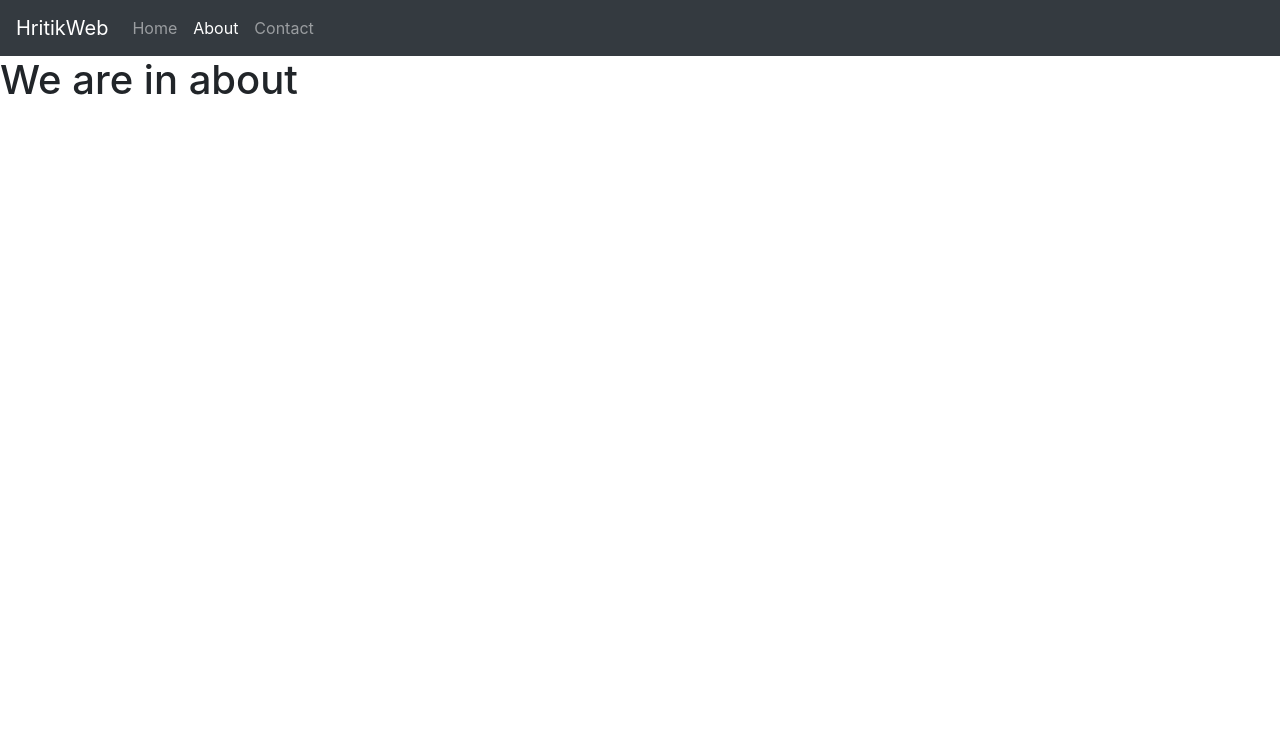
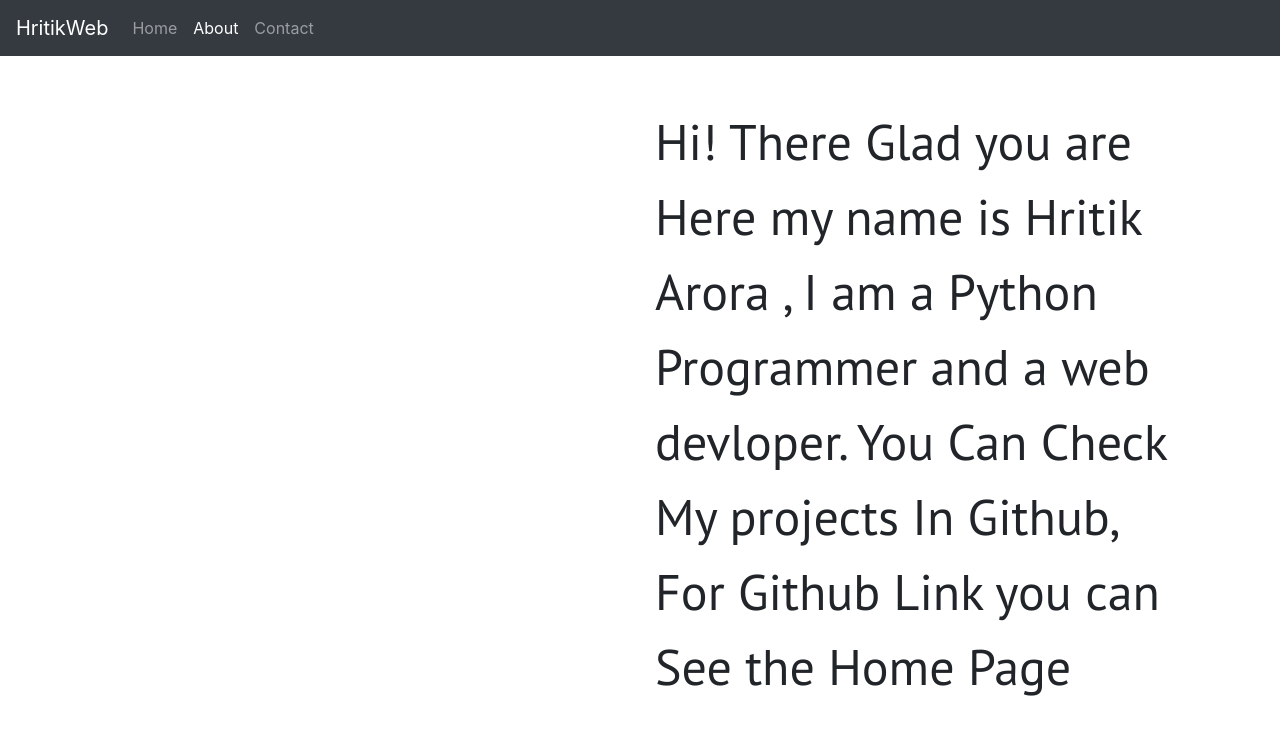
Before and after one commit to hritikarora28/portfolio_dajngo, a Django app: page /about in a window 1280 px wide. Shown: the top 735 px of the page. Run offline with Django 3.2, Linux system fonts and the light colour scheme; some libraries are stand-ins or nearby versions.

Commit message:
About_update_1

```diff
--- a/HritikWeb/settings.py
+++ b/HritikWeb/settings.py
@@ -121,6 +121,10 @@ USE_TZ = True
 
 STATIC_URL = '/static/'
 
+STATICFILES_DIRS = [
+    os.path.join(BASE_DIR,"static")
+]
+
 
 MESSAGE_TAGS = {
     messages.ERROR: 'danger'
--- a/templates/about.html
+++ b/templates/about.html
@@ -1,7 +1,29 @@
 {% extends "base.html" %}
+{% block css %} <style>
+    .abttext{
+        font-family: 'PT Sans', sans-serif;
+        font-size: 50px;
+        display: flex;
+        flex-direction: column;
+        justify-content: center;
+    }
+</style>  {% endblock css %}
 {% block title %} Home {% endblock title %}
 {% block aboutactive %}active{% endblock aboutactive %}
 
 {% block body %}
-<h1>We are in about</h1>
+<div class="container my-5 ">
+    <div class ="row d-flex my-3">
+        <!-- This is the right Side -->
+        <div class = " col-sm-6 ">
+
+        </div>
+        <!-- This is the left side -->
+        <div class = "abttext col-sm-6 ">
+            Hi! There Glad you are Here my name is Hritik Arora , I am a Python Programmer and a web devloper.
+            You Can Check My projects In Github, For Github Link you can See the Home Page
+      </div>
+    </div>
+
+</div>
 {% endblock body %}
--- a/templates/base.html
+++ b/templates/base.html
@@ -7,6 +7,10 @@
 
     <!-- Bootstrap CSS -->
     <link rel="stylesheet" href="https://maxcdn.bootstrapcdn.com/bootstrap/4.0.0/css/bootstrap.min.css" integrity="sha384-Gn5384xqQ1aoWXA+058RXPxPg6fy4IWvTNh0E263XmFcJlSAwiGgFAW/dAiS6JXm" crossorigin="anonymous">
+    <link rel="preconnect" href="https://fonts.googleapis.com">
+    <link rel="preconnect" href="https://fonts.gstatic.com" crossorigin>
+    <link href="https://fonts.googleapis.com/css2?family=PT+Sans&display=swap" rel="stylesheet">
+    {% block css %}  {% endblock css %}
 
     <title>{% block title %}   {% endblock title %}</title>
   </head>
```
